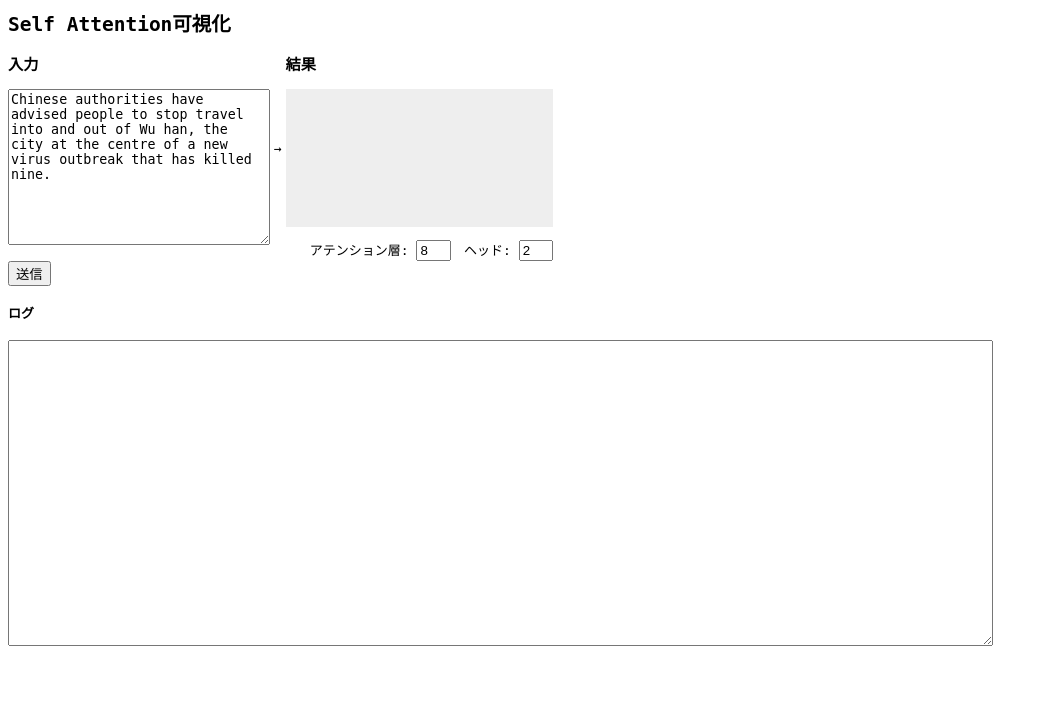
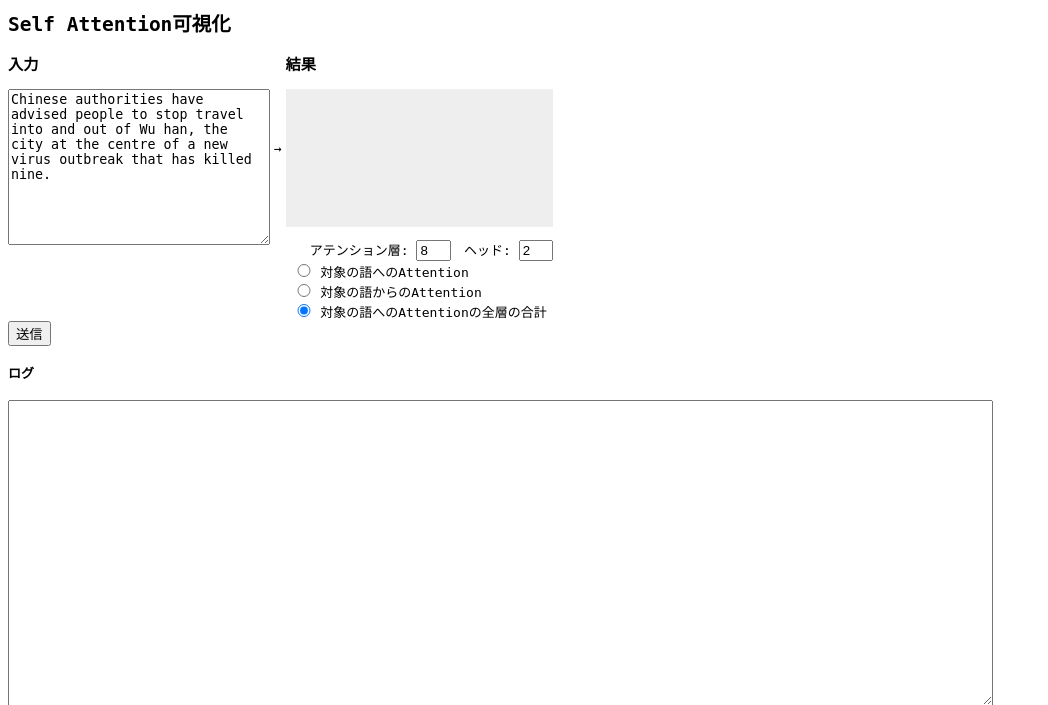
Before and after one commit to k-mitani/AISeminar2019AttentionVisualizer, a Flask app: page / in a window 1280 px wide. Shown: the top 705 px of the page, without its empty margins (0-1048 px from the left). Run offline with Flask 2, Linux system fonts and the light colour scheme; parts of the project's set-up code (start-up, migrations or seed data) failed here and were passed over; some libraries are stand-ins or nearby versions.

Commit message:
いろいろ追加

```diff
--- a/templates/index.html
+++ b/templates/index.html
@@ -75,6 +75,11 @@
             <label>アテンション層: <input id="input-layer" type="number" value="8"></label>
         </div>
         <div style="clear: both;"></div>
+        <div>
+            <label><input type="radio" name="p1" id="src-attention">対象の語へのAttention</label><br>
+            <label><input type="radio" name="p1" id="dst-attention">対象の語からのAttention</label><br>
+            <label><input type="radio" name="p1" id="src-attention-all" checked>対象の語へのAttentionの全層の合計</label>
+        </div>
     </div>
     <div style="clear: both;"></div>
     <button id="send">送信</button>
@@ -88,6 +93,10 @@
         var $message = $("#message");
         var $result = $("#result");
 
+        var $srcAttention = $("#src-attention");
+        var $dstAttention = $("#dst-attention");
+        var $srcAttentionAll = $("#src-attention-all");
+
         var words = [];
         var attentions = [];
 
@@ -95,14 +104,39 @@
             e.currentTarget.style.border = "solid 1px rgba(0,255,0,1)";
             var wordIndex = $(e.currentTarget).data("index")
 
-
             var attentionLayer = parseInt($("#input-layer").val());
             var batchNo = 0;
             var head = parseInt($("#input-head").val());
-            var attention = attentions[attentionLayer][batchNo][head][wordIndex];
-            window.__aaa = attention;
+
+            var attention;
+            if ($srcAttention.prop('checked')) {
+                attention = attentions[attentionLayer][batchNo][head][wordIndex];
+                window.__aaa = attention;
+            }
+            if ($dstAttention.prop('checked')) {
+                attention = attentions[attentionLayer][batchNo][head].map((ats, i) => {
+                    return ats[wordIndex];
+                });
+                window.__aaa = attention;
+            }
+            if ($srcAttentionAll.prop('checked')) {
+                attention = new Array(attentions[attentionLayer][batchNo][head].length).fill(0);
+                for (let index = 0; index < attentions.length; index++) {
+                    const layer = attentions[index][batchNo];
+                    for (let indexHead = 0; indexHead < layer.length; indexHead++) {
+                        const ats = layer[indexHead][wordIndex];
+                        for (let indexWord = 0; indexWord < ats.length; indexWord++) {
+                            attention[indexWord] += ats[indexWord];
+                        }
+                    }
+                }
+                var maxAttention = Math.max.apply(Math, attention);
+                attention = attention.map(a => a / maxAttention);
+                window.__aaa = attention;
+            }
+
             $(".word").toArray().forEach((el, i) => {
-                el.style.background = "rgba(255,0,0," + attention[i] + ")"
+                el.style.background = "rgba(255,0,0," + attention[i] + ")";
             });
         });
         $result.on("mouseleave", ".word", e => {
```
